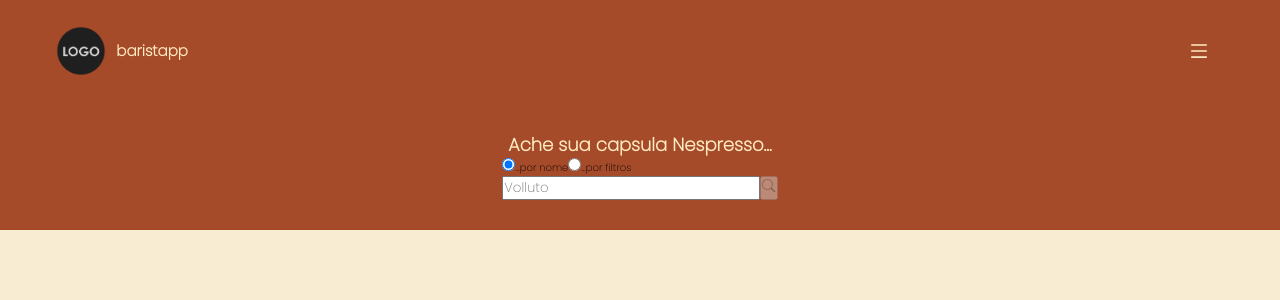
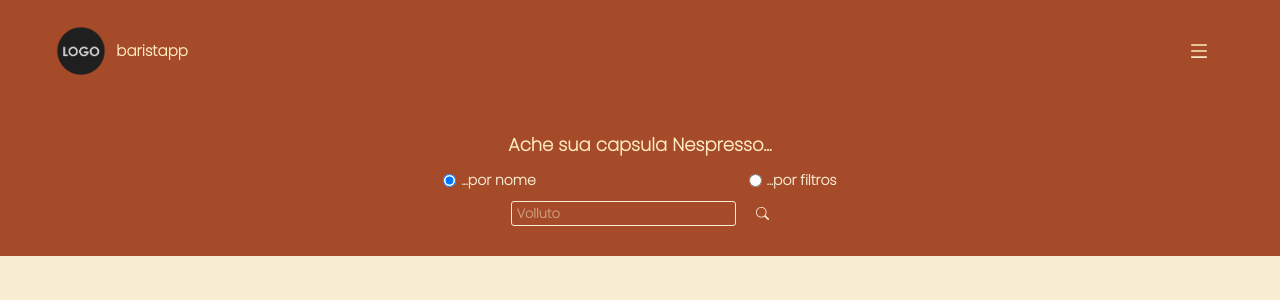
Before and after one commit to joaofelipelliccione/barista_app_front, a React (Create React App) app: page / in a window 1280 px wide. Shown: the top 300 px of the page. Built offline with nearby package versions, Linux system fonts and the light colour scheme; no server answers.

Commit message:
Conclusão da estilização da searchbar.

```diff
--- a/src/components/searchMethods/SearchBar.jsx
+++ b/src/components/searchMethods/SearchBar.jsx
@@ -1,7 +1,7 @@
 import React from 'react';
 import PropTypes from 'prop-types';
 import { BsSearch } from 'react-icons/bs';
-// import '../../styles/SearchBar.css';
+import '../../styles/searchMethods/SearchBar.css';
 
 function SearchBar({ searchedCapsule, setSearchedCapsule, onClickSearchBtn }) {
   const searchWithEnter = (e) => {
--- a/src/components/searchMethods/SearchMethods.jsx
+++ b/src/components/searchMethods/SearchMethods.jsx
@@ -2,11 +2,12 @@ import React from 'react';
 import PropTypes from 'prop-types';
 import Radios from './Radios';
 import SearchBar from './SearchBar';
+import '../../styles/searchMethods/SearchMethods.css';
 
 function SearchMethods({ searchMethod, setSearchMethod,
   searchedCapsule, setSearchedCapsule, onClickSearchBtn }) {
   return (
-    <div className="searchMethodContainer">
+    <div className="searchMethodsContainer">
       <Radios
         setSearchMethod={ setSearchMethod }
       />
--- /dev/null
+++ b/src/styles/searchMethods/SearchBar.css
@@ -0,0 +1,43 @@
+.searchBarContainer {
+  /* border: solid 2px gray; */
+  display: flex;
+  justify-content: space-evenly;
+  align-items: center;
+  width: 30rem;
+}
+
+.searchBarContainer input[ type = 'text' ] {
+  border: solid 1px var(--antiqueWhite);
+  background-color: var(--mediumCarmine);
+  color: var(--antiqueWhite);
+  border-radius: 0.3rem;
+  font-size: 1.3rem;
+  font-weight: 600;
+  width: 75%;
+  height: 2.5rem;
+  padding-left: 0.5rem;
+  transition: 0.3s width ease-in-out;
+}
+
+.searchBarContainer input[ type = 'text' ]:focus {
+  color: var(--antiqueWhite);
+  outline: none;
+  width: 85%;
+}
+
+.searchBarContainer input[ type = 'text' ]::placeholder {
+  color: var(--antiqueWhite);
+  opacity: 0.5;
+}
+
+.searchBarContainer button {
+  background-color: var(--mediumCarmine);
+  border: none;
+  display: flex;
+  justify-content: center;
+}
+
+.searchBarContainer svg {
+  color: var(--antiqueWhite);
+  font-size: 1.3rem;
+}
--- /dev/null
+++ b/src/styles/searchMethods/SearchMethods.css
@@ -0,0 +1,28 @@
+.searchMethodsContainer {
+  /* border: solid 2px red; */
+  display: flex;
+  flex-direction: column;
+  align-items: center;
+  width: 80%;
+  margin-top: 1.2rem;
+}
+
+.searchMethodsRdBtnsContainer {
+  display: flex;
+  justify-content: space-evenly;
+  width: 80%;
+  margin-bottom: 1rem;
+}
+
+.searchMethodsRdBtns {
+  color: var(--antiqueWhite);
+  display: flex;
+  justify-content: space-between;
+  align-items: center;
+  font-size: 1.4rem;
+  font-weight: 700;
+}
+
+#searchByNameInput, #searchByFiltersInput {
+  margin-right: 0.5rem;
+}
```
